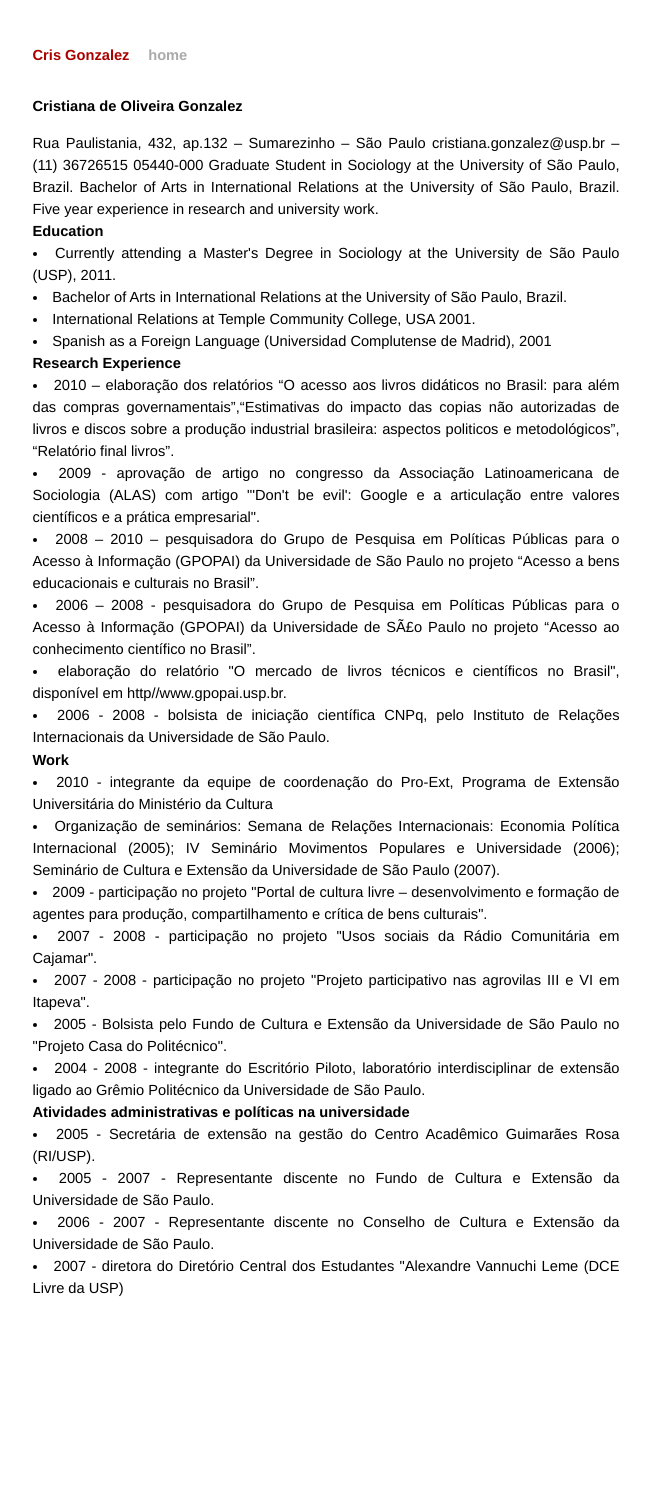
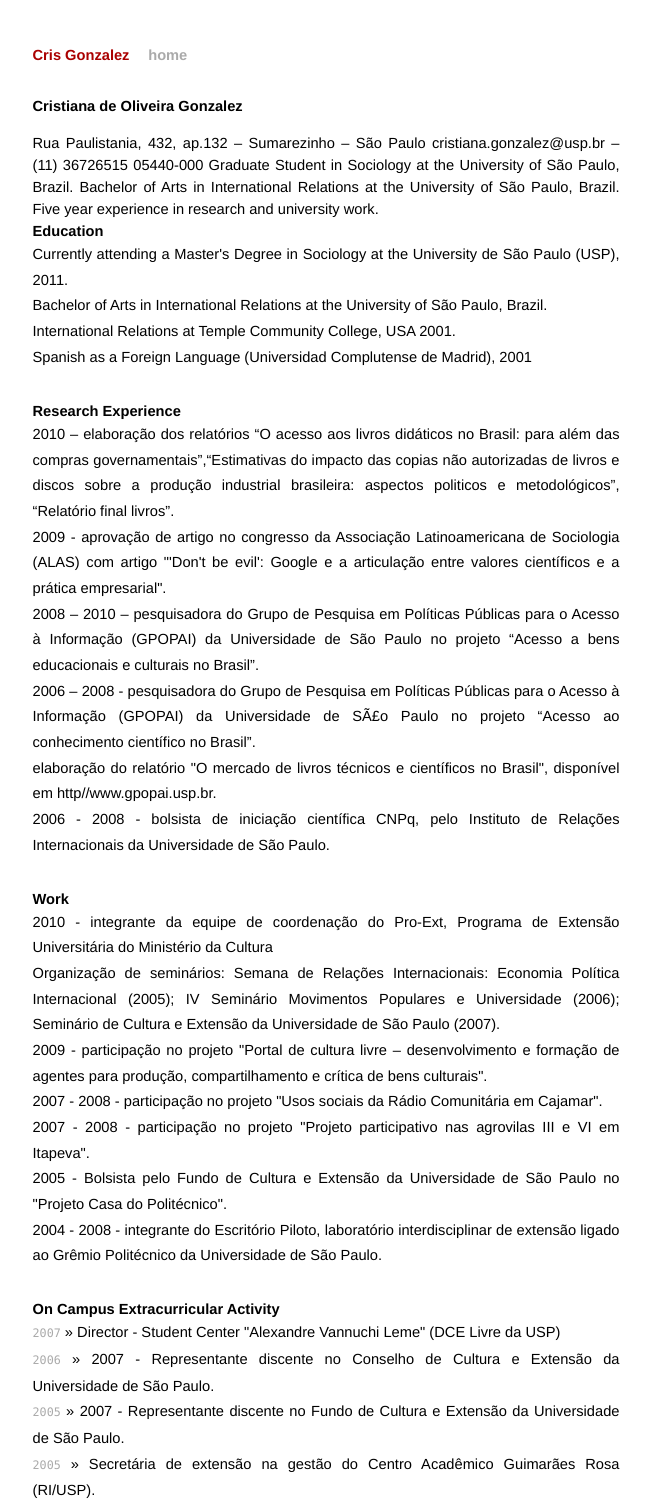
Before and after one commit to crizalez/crizalez.github.com, a Jekyll site: the page html/resume.html, which Jekyll copies as it is, in a window 1280 px wide. Shown: the whole page, without its empty margins (314-965 px from the left). Built offline with Jekyll 4.4.1, drawn with Linux system fonts in a browser that asks for light colours; Markdown is read by kramdown in place of the engine named in the settings; before the commit the page ends 1299 px from its top, so only the background shows below that.

Commit message:
resume format

```diff
--- a/html/resume.html
+++ b/html/resume.html
@@ -37,15 +37,18 @@
 
         <h2>Education</h2>
 
+        <ul class="posts">
         <li> Currently attending a Master's Degree in Sociology at the University de São Paulo (USP), 2011.
         <li> Bachelor of Arts in International Relations at the University of São Paulo, Brazil.
         <li> International Relations at Temple Community College, USA 2001.
         <li> Spanish as a Foreign Language (Universidad Complutense de Madrid), 2001
+        </ul>
 
 
         <h2>Research Experience</h2>
 
 
+        <ul class="posts">
         <li> 2010 – elaboração dos relatórios “O acesso aos livros didáticos no Brasil: para além das compras governamentais”,“Estimativas do impacto das copias não autorizadas de livros e discos sobre a produção industrial brasileira: aspectos politicos e metodológicos”, “Relatório final livros”.
         <li> 2009 - aprovação de artigo no congresso da Associação Latinoamericana de Sociologia (ALAS) com artigo "'Don't be evil': Google e a articulação entre valores científicos e a prática empresarial".
 
@@ -53,11 +56,12 @@
         <li> 2006 – 2008 - pesquisadora do Grupo de Pesquisa em Políticas Públicas para o Acesso à Informação (GPOPAI) da Universidade de SÃ£o Paulo no projeto “Acesso ao conhecimento científico no Brasil”.</li>
         <li> elaboração do relatório "O mercado de livros técnicos e científicos no Brasil", disponível em http//www.gpopai.usp.br.</li>
         <li> 2006 - 2008 - bolsista de iniciação científica CNPq, pelo Instituto de Relações Internacionais da Universidade de São Paulo.</li>
+        </ul>
 
 
         <h2>Work</h2>
 
-
+        <ul class="posts">
         <li> 2010 - integrante da equipe de coordenação do Pro-Ext, Programa de
         Extensão Universitária do Ministério da Cultura
         <li> Organização de seminários: Semana de Relações Internacionais: Economia
@@ -80,18 +84,17 @@
 
         <li> 2004 - 2008 - integrante do Escritório Piloto, laboratório interdisciplinar de
         extensão ligado ao Grêmio Politécnico da Universidade de São Paulo.
+        </ul>
 
-        <h2>Atividades administrativas e políticas na universidade</h2>
+        <h2>On Campus Extracurricular Activity</h2>
 
 
-        <li> 2005 - Secretária de extensão na gestão do Centro Acadêmico Guimarães
-        Rosa (RI/USP).
-        <li> 2005 - 2007 - Representante discente no Fundo de Cultura e Extensão da
-        Universidade de São Paulo.
-        <li> 2006 - 2007 - Representante discente no Conselho de Cultura e Extensão da
-        Universidade de São Paulo.
-        <li> 2007 - diretora do Diretório Central dos Estudantes "Alexandre Vannuchi
-        Leme (DCE Livre da USP)
+        <ul class="posts">
+        <li> <span>2007</span> &raquo; Director - Student Center "Alexandre Vannuchi Leme" (DCE Livre da USP)
+        <li> <span>2006</span> &raquo; 2007 - Representante discente no Conselho de Cultura e Extensão da Universidade de São Paulo.
+        <li> <span>2005</span> &raquo; 2007 - Representante discente no Fundo de Cultura e Extensão da Universidade de São Paulo.
+        <li> <span>2005</span> &raquo; Secretária de extensão na gestão do Centro Acadêmico Guimarães Rosa (RI/USP).
+        </ul>
 
     </div>
 </div>
```
